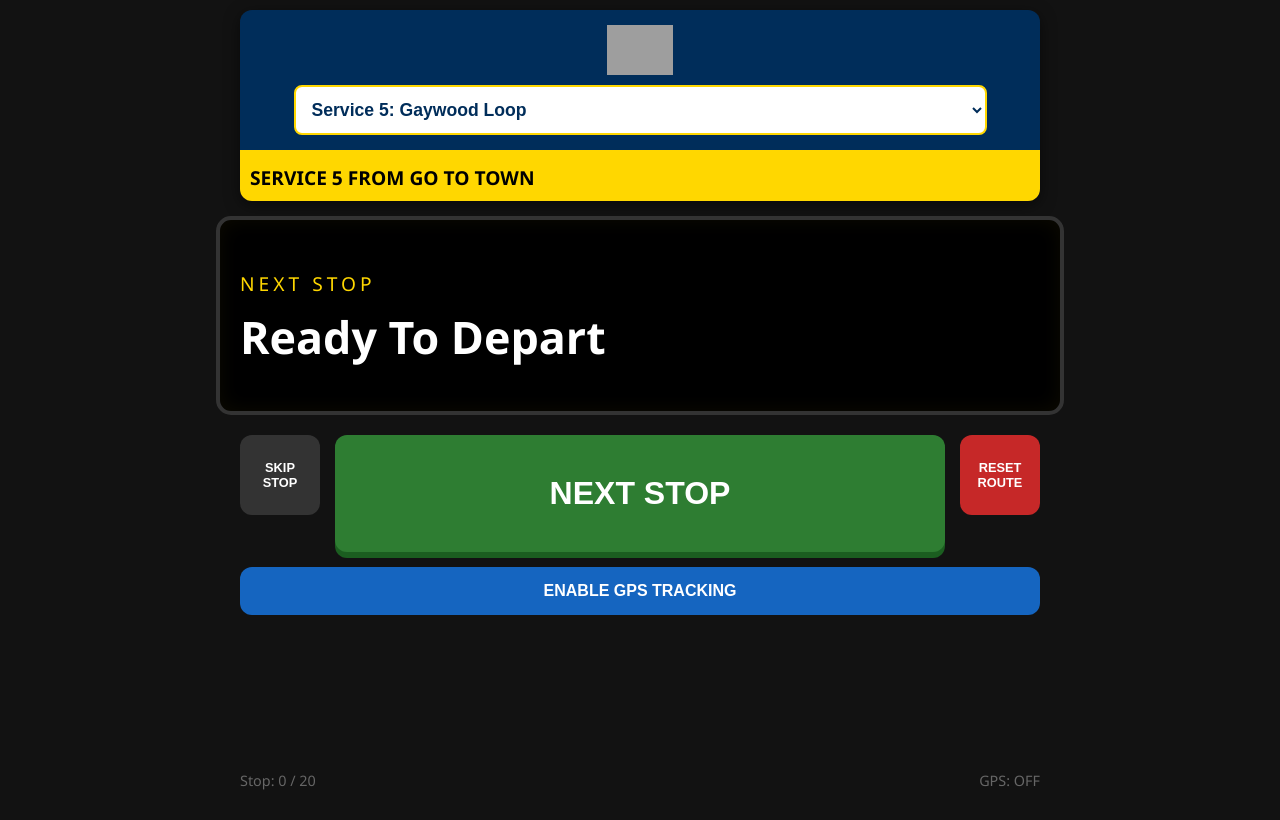
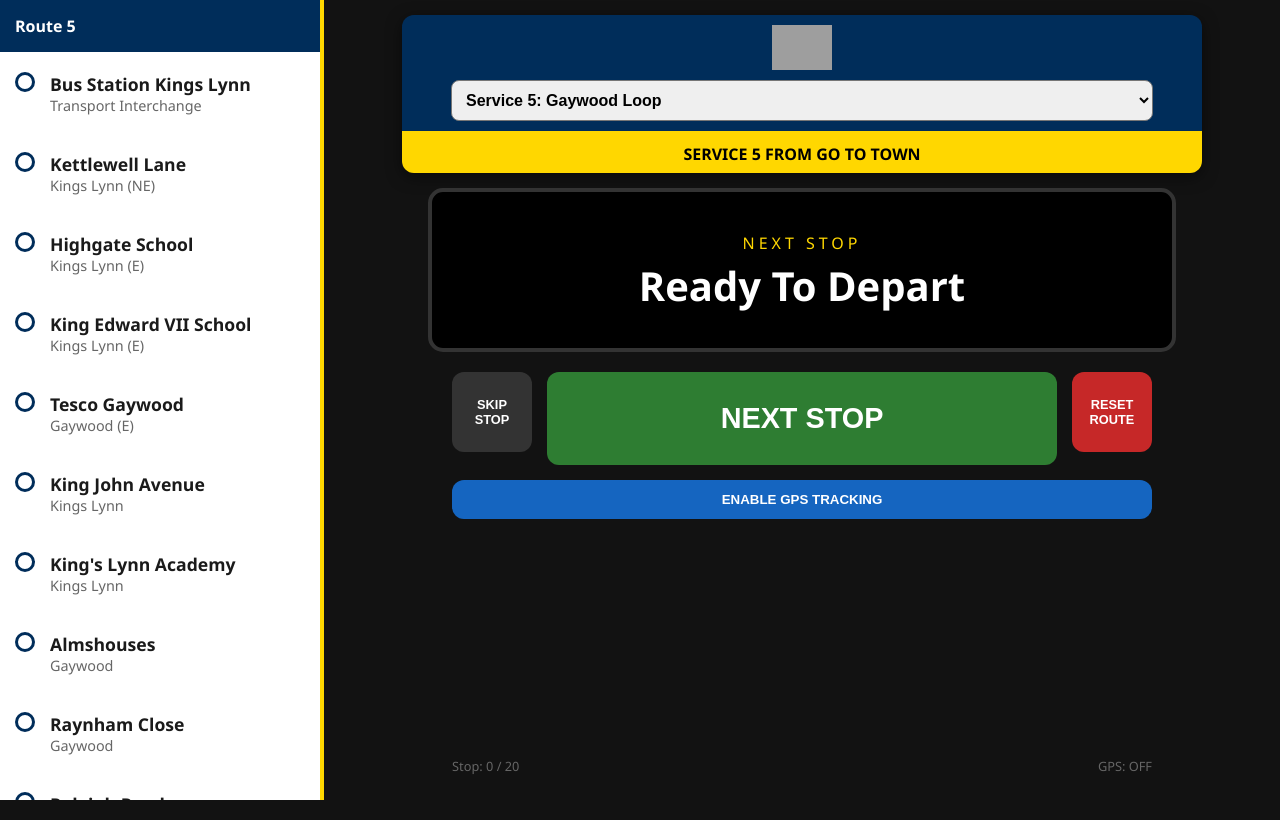
Before and after one commit to BluComputers/nextstop, a plain HTML site: page index.html in a window 1280 px wide. Drawn offline with Linux system fonts and the light colour scheme; grey boxes are pictures that could not be loaded.

Commit message:
Update index.html

```diff
--- a/index.html
+++ b/index.html
@@ -9,6 +9,7 @@
             --gtt-yellow: #ffd700;
             --gtt-dark: #121212;
             --gtt-dark-blue: #002d5a;
+            --gtt-blue-active: #2b4593;
             --gtt-green: #2e7d32;
             --gtt-red: #c62828;
             --gtt-grey: #333;
@@ -19,11 +20,100 @@
             background: var(--gtt-dark);
             color: white;
             margin: 0;
-            padding: 10px;
+            padding: 0;
+            display: flex;
+            height: 100vh;
+            overflow: hidden;
+        }
+
+        /* --- LEFT SIDEBAR (The Stop List) --- */
+        #sidebar {
+            width: 320px;
+            background: #fff;
+            color: #333;
+            display: flex;
+            flex-direction: column;
+            border-right: 4px solid var(--gtt-yellow);
+        }
+
+        .sidebar-header {
+            background: var(--gtt-dark-blue);
+            color: white;
+            padding: 15px;
+            font-weight: bold;
+        }
+
+        #stop-list-container {
+            flex-grow: 1;
+            overflow-y: auto;
+            padding: 10px 0;
+            position: relative;
+        }
+
+        /* Stop List Styling mimicking the image */
+        .stop-item {
+            display: flex;
+            align-items: flex-start;
+            padding: 10px 15px;
+            position: relative;
+            min-height: 60px;
+        }
+
+        .stop-item.active {
+            background-color: #f0f4ff;
+        }
+
+        .stop-line-box {
             display: flex;
             flex-direction: column;
             align-items: center;
-            min-height: 100vh;
+            margin-right: 15px;
+            width: 20px;
+        }
+
+        .line-segment {
+            width: 4px;
+            background: var(--gtt-dark-blue);
+            flex-grow: 1;
+        }
+
+        .stop-node {
+            width: 14px;
+            height: 14px;
+            border: 3px solid var(--gtt-dark-blue);
+            border-radius: 50%;
+            background: white;
+            z-index: 2;
+        }
+
+        .stop-item.active .stop-node {
+            background: var(--gtt-dark-blue);
+        }
+
+        .stop-info {
+            display: flex;
+            flex-direction: column;
+        }
+
+        .stop-main-name {
+            font-weight: bold;
+            font-size: 1.1rem;
+            color: #1a1a1a;
+        }
+
+        .stop-sub-name {
+            font-size: 0.9rem;
+            color: #666;
+        }
+
+        /* --- RIGHT MAIN CONTENT --- */
+        #main-content {
+            flex-grow: 1;
+            display: flex;
+            flex-direction: column;
+            align-items: center;
+            padding: 15px;
+            background: var(--gtt-dark);
         }
 
         .header-section {
@@ -37,75 +127,74 @@
 
         .logo-box {
             background: var(--gtt-dark-blue);
-            padding: 15px;
+            padding: 10px;
             display: flex;
             flex-direction: column;
             align-items: center;
             border-bottom: 4px solid var(--gtt-yellow);
         }
 
-        .logo-box img { height: 50px; margin-bottom: 10px; }
+        .logo-box img { height: 45px; margin-bottom: 10px; }
 
         select#route-selector {
             width: 90%;
-            padding: 12px;
-            font-size: 1.1rem;
+            padding: 10px;
+            font-size: 1rem;
             border-radius: 8px;
-            background: white;
-            color: var(--gtt-dark-blue);
             font-weight: bold;
-            border: 2px solid var(--gtt-yellow);
         }
 
         .header-branding {
             background: var(--gtt-yellow);
             color: #000;
-            padding: 10px;
+            padding: 8px;
             font-weight: 900;
-            font-size: 1.2rem;
             text-transform: uppercase;
+            text-align: center;
         }
 
         #display {
             background: #000;
             border: 4px solid #333;
-            padding: 50px 20px;
+            padding: 40px 20px;
             border-radius: 15px;
             margin-bottom: 20px;
             width: 95%;
-            max-width: 800px;
-            box-shadow: inset 0 0 20px rgba(255,215,0,0.05);
-            display: flex;
-            flex-direction: column;
-            justify-content: center;
+            max-width: 700px;
+            text-align: center;
         }
 
-        .label { color: var(--gtt-yellow); font-size: 1.2rem; text-transform: uppercase; letter-spacing: 4px; margin-bottom: 15px; }
-        #stop-name { font-size: 2.8rem; font-weight: bold; color: #fff; line-height: 1.1; }
+        .label { color: var(--gtt-yellow); font-size: 1rem; text-transform: uppercase; letter-spacing: 4px; margin-bottom: 10px; }
+        #stop-name { font-size: 2.5rem; font-weight: bold; color: #fff; line-height: 1.1; }
 
         .controls-grid {
             display: grid;
             grid-template-columns: 80px 1fr 80px;
             gap: 15px;
             width: 95%;
-            max-width: 800px;
+            max-width: 700px;
         }
 
-        button { border: none; border-radius: 12px; cursor: pointer; font-weight: bold; color: white; display: flex; align-items: center; justify-content: center; text-align: center; }
-        button:active { transform: scale(0.98); }
-
-        #next-btn { background: var(--gtt-green); font-size: 2rem; padding: 40px; box-shadow: 0 6px 0 #1b5e20; }
+        button { border: none; border-radius: 12px; cursor: pointer; font-weight: bold; color: white; }
+        #next-btn { background: var(--gtt-green); font-size: 1.8rem; padding: 30px; }
         .sq-btn { width: 80px; height: 80px; font-size: 0.8rem; text-transform: uppercase; }
         #skip-btn { background: var(--gtt-grey); }
         #reset-btn { background: var(--gtt-red); }
-        #gps-btn { background: #1565c0; width: 95%; max-width: 800px; margin-top: 15px; padding: 15px; font-size: 1rem; }
+        #gps-btn { background: #1565c0; width: 95%; max-width: 700px; margin-top: 15px; padding: 12px; }
 
-        .status-area { margin-top: auto; padding: 20px; display: flex; justify-content: space-between; font-size: 0.9rem; color: #666; width: 100%; max-width: 800px; }
+        .status-area { margin-top: auto; padding: 10px; display: flex; justify-content: space-between; font-size: 0.8rem; color: #666; width: 100%; max-width: 700px; }
         .gps-active { color: #4caf50; font-weight: bold; }
     </style>
 </head>
 <body>
 
+    <div id="sidebar">
+        <div class="sidebar-header" id="sidebar-route-name">Route 2</div>
+        <div id="stop-list-container">
+            </div>
+    </div>
+
+    <div id="main-content">
         <div class="header-section">
             <div class="logo-box">
                 <img src="https://www.gtt-online.co.uk/media/2193/logo.png" alt="Go To Town Logo">
@@ -137,114 +226,149 @@
             <span id="counter">Stop: 0 / 0</span>
             <span id="gps-status">GPS: OFF</span>
         </div>
+    </div>
 
     <script>
         const routeData = {
             service5: {
+                shortName: "Route 5",
                 title: "Service 5 From Go To Town",
                 stops: [
-                    ["Bus Station Kings Lynn", 52.7533, 0.4005], ["Kettlewell Lane", 52.7554, 0.4035],
-                    ["Highgate School", 52.7562, 0.4093], ["King Edward VII School", 52.7578, 0.4135],
-                    ["Tesco Gaywood", 52.7600, 0.4225], ["King John Avenue", 52.7592, 0.4278],
-                    ["King's Lynn Academy", 52.7575, 0.4285], ["Almshouses", 52.7565, 0.4288],
-                    ["Raynham Close", 52.7558, 0.4302], ["Raleigh Road", 52.7565, 0.4325],
-                    ["Hall View Road", 52.7578, 0.4338], ["Oak Circle", 52.7590, 0.4320],
-                    ["Leicester Avenue", 52.7605, 0.4305], ["Bishops Road", 52.7618, 0.4285],
-                    ["Henry Bell Close", 52.7610, 0.4250], ["Tesco Gaywood", 52.7598, 0.4220],
-                    ["The Woolpack", 52.7572, 0.4115], ["St Katherines Court", 52.7555, 0.4045],
-                    ["Railway Station", 52.7538, 0.4030], ["Bus Station", 52.7533, 0.4005]
+                    ["Bus Station Kings Lynn", "Transport Interchange"], ["Kettlewell Lane", "Kings Lynn (NE)"],
+                    ["Highgate School", "Kings Lynn (E)"], ["King Edward VII School", "Kings Lynn (E)"],
+                    ["Tesco Gaywood", "Gaywood (E)"], ["King John Avenue", "Kings Lynn"],
+                    ["King's Lynn Academy", "Kings Lynn"], ["Almshouses", "Gaywood"],
+                    ["Raynham Close", "Gaywood"], ["Raleigh Road", "Gaywood"],
+                    ["Hall View Road", "Gaywood"], ["Oak Circle", "Gaywood"],
+                    ["Leicester Avenue", "Gaywood"], ["Bishops Road", "Gaywood"],
+                    ["Henry Bell Close", "Gaywood"], ["Tesco Gaywood", "Gaywood (W)"],
+                    ["The Woolpack", "Gaywood"], ["St Katherines Court", "Kings Lynn"],
+                    ["Railway Station", "Kings Lynn (S)"], ["Bus Station", "Transport Interchange"]
                 ]
             },
             northlynn2: {
+                shortName: "Route 2",
                 title: "North Lynn 2 From Go To Town",
                 stops: [
-                    ["Bus Station", 52.7533, 0.4005], ["Austin Fields", 52.7575, 0.4010],
-                    ["Burkitt Street", 52.7588, 0.3995], ["Townsend Terrace", 52.7610, 0.3980],
-                    ["Smith Avenue", 52.7635, 0.3950], ["Turbus Road", 52.7650, 0.3930],
-                    ["St Edmundsbury Road", 52.7665, 0.3920], ["Estuary Close", 52.7680, 0.3910],
-                    ["Nottingham Road", 52.7660, 0.3950], ["Lady Jane Grey Road", 52.7645, 0.3980],
-                    ["No.1", 52.7630, 0.4000], ["Reid Way", 52.7620, 0.4020],
-                    ["Garden Court", 52.7605, 0.4015], ["Chadwick Square", 52.7590, 0.3985],
-                    ["Lady Jane Grey Road", 52.7615, 0.3970], ["Waterside", 52.7625, 0.3955],
-                    ["Greenpark Avenue", 52.7610, 0.3930], ["Shop", 52.7600, 0.3925],
-                    ["Harecroft Parade", 52.7585, 0.3950], ["Burkitt Street", 52.7588, 0.3995],
-                    ["Austin Fields", 52.7575, 0.4010], ["Railway Station", 52.7538, 0.4030],
-                    ["Bus Station", 52.7533, 0.4005]
+                    ["Transport Interchange", "Kings Lynn (Stand C)"], ["Austin Fields", "Kings Lynn (NW)"],
+                    ["Burkitt Street", "North Lynn (E)"], ["Townsend Terrace", "North Lynn (E)"],
+                    ["Smith Avenue", "North Lynn (NW)"], ["Turbus Road", "North Lynn (NW)"],
+                    ["St Edmundsbury Road", "North Lynn (NW)"], ["Estuary Close", "North Lynn (NW)"],
+                    ["Nottingham Road", "North Lynn (E)"], ["Lady Jane Grey Road", "North Lynn (E)"],
+                    ["No.1", "North Lynn (NW)"], ["Reid Way", "North Lynn (opp 73)"],
+                    ["Garden Court", "North Lynn (S)"], ["Chadwick Square", "Kings Lynn (W)"],
+                    ["Lady Jane Grey Road", "North Lynn (W)"], ["Waterside", "North Lynn (S)"],
+                    ["Greenpark Avenue", "North Lynn (SW)"], ["Shop", "North Lynn (SW)"],
+                    ["Harecroft Parade", "North Lynn (W)"], ["Burkitt Street", "North Lynn (W)"],
+                    ["Austin Fields", "Kings Lynn (SE)"], ["Railway Station", "Kings Lynn (S)"],
+                    ["Bus Station", "Transport Interchange"]
                 ]
             },
             service4: {
+                shortName: "Route 4",
                 title: "Service 4: The Grange From Go To Town",
                 stops: [
-                    ["Bus Station", 52.7533, 0.4005], ["Kettlewell Lane", 52.7554, 0.4035],
-                    ["Highgate School", 52.7562, 0.4093], ["King Edward VII School", 52.7578, 0.4135],
-                    ["Tesco Gaywood", 52.7600, 0.4225], ["Lavender Road", 52.7612, 0.4210],
-                    ["Rosebery Avenue", 52.7625, 0.4200], ["Beulah Street", 52.7640, 0.4185],
-                    ["Bevis Way", 52.7655, 0.4160], ["Aconite Road", 52.7670, 0.4140],
-                    ["Winter Nelis Way", 52.7685, 0.4125], ["Whisson Close", 52.7695, 0.4100],
-                    ["Suffield Way", 52.7675, 0.4085], ["Reeves Avenue", 52.7660, 0.4070],
-                    ["Penrose Close", 52.7650, 0.4060], ["Reeves Avenue", 52.7660, 0.4070],
-                    ["Baldock Drive", 52.7640, 0.4050], ["Spenser Road", 52.7630, 0.4035],
-                    ["Clifton Road", 52.7615, 0.4020], ["Carters Close", 52.7605, 0.4005],
-                    ["Clifford Burman", 52.7595, 0.3990], ["Garden Court", 52.7605, 0.4015],
-                    ["LynnSport", 52.7620, 0.4050], ["Stiffkey Court", 52.7635, 0.4070],
-                    ["Shop", 52.7600, 0.3925], ["Harecroft Parade", 52.7585, 0.3950],
-                    ["Burkitt Street", 52.7588, 0.3995], ["Austin Fields", 52.7575, 0.4010],
-                    ["Railway Station", 52.7538, 0.4030], ["Bus Station", 52.7533, 0.4005]
+                    ["Bus Station", "Transport Interchange"], ["Kettlewell Lane", "Kings Lynn (NE)"],
+                    ["Highgate School", "Kings Lynn (E)"], ["King Edward VII School", "Kings Lynn (E)"],
+                    ["Tesco Gaywood", "Gaywood (E)"], ["Lavender Road", "Kings Lynn (NE)"],
+                    ["Rosebery Avenue", "Kings Lynn (NE)"], ["Beulah Street", "Kings Lynn (NE)"],
+                    ["Bevis Way", "Kings Lynn (NW)"], ["Aconite Road", "Kings Lynn (NW)"],
+                    ["Winter Nelis Way", "Kings Lynn (N)"], ["Whisson Close", "Kings Lynn (N)"],
+                    ["Suffield Way", "Kings Lynn (S)"], ["Reeves Avenue", "Kings Lynn (E)"],
+                    ["Penrose Close", "Kings Lynn (S)"], ["Reeves Avenue", "Kings Lynn (E)"],
+                    ["Baldock Drive", "Kings Lynn (NE)"], ["Spenser Road", "Kings Lynn"],
+                    ["Clifton Road", "Kings Lynn (W)"], ["Carters Close", "Kings Lynn (W)"],
+                    ["Clifford Burman", "Kings Lynn (W)"], ["Garden Court", "North Lynn (S)"],
+                    ["LynnSport", "Kings Lynn (SE)"], ["Stiffkey Court", "North Lynn (E)"],
+                    ["Shop", "North Lynn (SW)"], ["Harecroft Parade", "North Lynn (W)"],
+                    ["Burkitt Street", "North Lynn (W)"], ["Austin Fields", "Kings Lynn (SE)"],
+                    ["Railway Station", "Kings Lynn (S)"], ["Bus Station", "Transport Interchange"]
                 ]
             },
             service3: {
+                shortName: "Route 3",
                 title: "Service 3 From Go To Town",
                 stops: [
-                    ["Bus Station", 52.7533, 0.4005], ["Kettlewell Lane", 52.7554, 0.4035],
-                    ["Highgate School", 52.7562, 0.4093], ["King Edward VII School", 52.7578, 0.4135],
-                    ["Tesco Gaywood", 52.7600, 0.4225], ["Lavender Road", 52.7612, 0.4210],
-                    ["Rosebery Avenue", 52.7625, 0.4200], ["Beulah Street", 52.7640, 0.4185],
-                    ["Marsh Lane", 52.7660, 0.4170], ["Lilac Wood", 52.7680, 0.4180],
-                    ["Grafton Road", 52.7700, 0.4200], ["Gresham Close", 52.7720, 0.4220],
-                    ["Temple Road", 52.7740, 0.4240], ["Blackford Road", 52.7755, 0.4260],
-                    ["Hemington Close", 52.7770, 0.4280], ["Lexham Road", 52.7785, 0.4290],
-                    ["Euston Way", 52.7800, 0.4300], ["Stody Drive", 52.7815, 0.4280],
-                    ["Langley Road", 52.7825, 0.4260], ["Deas Road", 52.7835, 0.4240],
-                    ["Swan", 52.7850, 0.4250], ["Meadow Road", 52.7870, 0.4260],
-                    ["Spinney Close", 52.7890, 0.4270], ["Keble Close", 52.7910, 0.4280],
-                    ["Alban Road", 52.7930, 0.4290], ["The Green", 52.7950, 0.4300],
-                    ["Village Hall", 52.7940, 0.4310], ["Fountaine Grove", 52.7880, 0.4350],
-                    ["Castleacre Close", 52.7850, 0.4360], ["Bacton Close", 52.7830, 0.4370],
-                    ["Oak Avenue", 52.7810, 0.4380], ["Castle Rising Road", 52.7790, 0.4390],
-                    ["Deas Road", 52.7835, 0.4240], ["Langley Road", 52.7825, 0.4260],
-                    ["Stody Drive", 52.7815, 0.4280], ["Euston Way", 52.7800, 0.4300],
-                    ["Lexham Road", 52.7785, 0.4290], ["Hemington Close", 52.7770, 0.4280],
-                    ["Blackford Road", 52.7755, 0.4260], ["Temple Road", 52.7740, 0.4240],
-                    ["Gresham Close", 52.7720, 0.4220], ["Grafton Road", 52.7700, 0.4200],
-                    ["Lilac Wood", 52.7680, 0.4180], ["Marsh Lane", 52.7660, 0.4170],
-                    ["Beulah Street", 52.7640, 0.4185], ["Rosebery Avenue", 52.7625, 0.4200],
-                    ["Lavender Road", 52.7612, 0.4210], ["Tesco Gaywood", 52.7598, 0.4220],
-                    ["The Woolpack", 52.7572, 0.4115], ["St Katherines Court", 52.7555, 0.4045],
-                    ["Railway Station", 52.7538, 0.4030], ["Bus Station", 52.7533, 0.4005]
+                    ["Bus Station", "Transport Interchange"], ["Kettlewell Lane", "Kings Lynn (NE)"],
+                    ["Highgate School", "Kings Lynn (E)"], ["King Edward VII School", "Kings Lynn (E)"],
+                    ["Tesco Gaywood", "Gaywood (E)"], ["Lavender Road", "Kings Lynn (NE)"],
+                    ["Rosebery Avenue", "Kings Lynn (NE)"], ["Beulah Street", "Kings Lynn (NE)"],
+                    ["Marsh Lane", "Kings Lynn (N)"], ["Lilac Wood", "Kings Lynn (SE)"],
+                    ["Grafton Road", "Kings Lynn (E)"], ["Gresham Close", "South Wootton (N)"],
+                    ["Temple Road", "South Wootton (E)"], ["Blackford Road", "South Wootton (SE)"],
+                    ["Hemington Close", "South Wootton (NE)"], ["Lexham Road", "South Wootton (N)"],
+                    ["Euston Way", "South Wootton (NE)"], ["Stody Drive", "South Wootton (NW)"],
+                    ["Langley Road", "South Wootton (SW)"], ["Deas Road", "South Wootton (W)"],
+                    ["Swan", "South Wootton (N)"], ["Meadow Road", "South Wootton (N)"],
+                    ["Spinney Close", "South Wootton (N)"], ["Keble Close", "North Wootton (N)"],
+                    ["Alban Road", "North Wootton (N)"], ["The Green", "North Wootton (E)"],
+                    ["Village Hall", "North Wootton (S)"], ["Fountaine Grove", "South Wootton (SW)"],
+                    ["Castleacre Close", "South Wootton (S)"], ["Bacton Close", "South Wootton (E)"],
+                    ["Oak Avenue", "South Wootton (S)"], ["Castle Rising Road", "South Wootton (E)"],
+                    ["Deas Road", "South Wootton (E)"], ["Langley Road", "South Wootton (NE)"],
+                    ["Stody Drive", "South Wootton (S)"], ["Euston Way", "South Wootton (SW)"],
+                    ["Lexham Road", "South Wootton (S)"], ["Hemington Close", "South Wootton (SW)"],
+                    ["Blackford Road", "South Wootton (NW)"], ["Temple Road", "South Wootton (W)"],
+                    ["Gresham Close", "South Wootton (S)"], ["Grafton Road", "South Wootton (W)"],
+                    ["Lilac Wood", "Kings Lynn (NW)"], ["Marsh Lane", "Kings Lynn (SW)"],
+                    ["Beulah Street", "Kings Lynn (SW)"], ["Rosebery Avenue", "Kings Lynn (SW)"],
+                    ["Lavender Road", "Kings Lynn (S)"], ["Tesco", "Gaywood (W)"],
+                    ["The Woolpack", "Kings Lynn (NW)"], ["St Katherines Court", "Kings Lynn (SW)"],
+                    ["Railway Station", "Kings Lynn (S)"], ["Bus Station", "Transport Interchange"]
                 ]
             },
             service3h: {
+                shortName: "Route 3H",
                 title: "Service 3H From Go To Town",
                 stops: [
-                    ["Bus Station", 52.7533, 0.4005], ["Austin Fields", 52.7575, 0.4010],
-                    ["Retail Park", 52.7585, 0.4080], ["Bergen Way", 52.7620, 0.4120],
-                    ["Bryggen Road", 52.7650, 0.4100], ["Hamburg Way", 52.7665, 0.4080],
-                    ["Hamburg Way (Return)", 52.7665, 0.4080], ["St James Medical Practice", 52.7545, 0.4075],
-                    ["South Wootton Lane", 52.7610, 0.4180], ["Ffolkes Drive", 52.7630, 0.4165],
-                    ["Baldock Drive", 52.7640, 0.4050], ["Mill Lane (NW)", 52.7660, 0.4030],
-                    ["Mill Lane (NE)", 52.7660, 0.4030], ["Empire Avenue", 52.7645, 0.4000],
-                    ["Orb & Spectre", 52.7700, 0.4050], ["Nursery Lane", 52.7685, 0.4070],
-                    ["Hamburg Way", 52.7665, 0.4080], ["Bergen Way", 52.7620, 0.4120],
-                    ["Retail Park", 52.7585, 0.4080], ["Austin Fields", 52.7575, 0.4010],
-                    ["Railway Station", 52.7538, 0.4030], ["Bus Station", 52.7533, 0.4005]
+                    ["Bus Station", "Transport Interchange"], ["Austin Fields", "Kings Lynn (NW)"],
+                    ["Retail Park", "Kings Lynn (NE)"], ["Bergen Way", "Kings Lynn (W)"],
+                    ["Bryggen Road", "North Lynn (E)"], ["Hamburg Way", "Kings Lynn (N)"],
+                    ["Hamburg Way", "Kings Lynn (E)"], ["St James Medical Practice", "Kings Lynn (E)"],
+                    ["South Wootton Lane", "Kings Lynn"], ["Ffolkes Drive", "Kings Lynn (W)"],
+                    ["Baldock Drive", "Kings Lynn (SW)"], ["Mill Lane", "Kings Lynn (NW)"],
+                    ["Mill Lane", "Kings Lynn (NE)"], ["Empire Avenue", "Kings Lynn (NE)"],
+                    ["Orb & Spectre", "South Wootton (NE)"], ["Nursery Lane", "South Wootton (SW)"],
+                    ["Hamburg Way", "Kings Lynn (SW)"], ["Bergen Way", "Kings Lynn (W)"],
+                    ["Retail Park", "Kings Lynn (SW)"], ["Austin Fields", "Kings Lynn (SE)"],
+                    ["Railway Station", "Kings Lynn (S)"], ["Bus Station", "Transport Interchange"]
                 ]
             }
         };
 
         let currentRouteKey = "service5";
         let currentIndex = -1;
-        let gpsActive = false;
-        let watchId = null;
+
+        function renderStopList() {
+            const container = document.getElementById('stop-list-container');
+            const route = routeData[currentRouteKey];
+            document.getElementById('sidebar-route-name').innerText = route.shortName;
+
+            container.innerHTML = "";
+            route.stops.forEach((stop, index) => {
+                const item = document.createElement('div');
+                item.className = `stop-item ${index === currentIndex ? 'active' : ''}`;
+                item.id = `stop-item-${index}`;
+
+                item.innerHTML = `
+                    <div class="stop-line-box">
+                        <div class="stop-node"></div>
+                        ${index < route.stops.length - 1 ? '<div class="line-segment"></div>' : ''}
+                    </div>
+                    <div class="stop-info">
+                        <div class="stop-main-name">${stop[0]}</div>
+                        <div class="stop-sub-name">${stop[1]}</div>
+                    </div>
+                `;
+                container.appendChild(item);
+            });
+
+            // Scroll to active stop
+            if (currentIndex >= 0) {
+                const activeEl = document.getElementById(`stop-item-${currentIndex}`);
+                activeEl.scrollIntoView({ behavior: 'smooth', block: 'center' });
+            }
+        }
 
         function changeRoute() {
             currentRouteKey = document.getElementById('route-selector').value;
@@ -262,6 +386,7 @@
             } else if (currentIndex >= stops.length) {
                 document.getElementById('stop-name').innerText = "End of Route";
             }
+            renderStopList();
         }
 
         function manualNext() {
@@ -284,40 +409,7 @@
                 document.getElementById('stop-name').innerText = "Ready To Depart";
                 document.getElementById('counter').innerText = `Stop: 0 / ${routeData[currentRouteKey].stops.length}`;
                 window.speechSynthesis.cancel();
-            }
-        }
-
-        function toggleGPS() {
-            const btn = document.getElementById('gps-btn');
-            const status = document.getElementById('gps-status');
-            if (!gpsActive) {
-                if ("geolocation" in navigator) {
-                    watchId = navigator.geolocation.watchPosition(checkLocation, null, {enableHighAccuracy: true});
-                    gpsActive = true;
-                    btn.innerText = "DISABLE GPS TRACKING";
-                    status.innerText = "GPS: ACTIVE";
-                    status.classList.add("gps-active");
-                }
-            } else {
-                navigator.geolocation.clearWatch(watchId);
-                gpsActive = false;
-                btn.innerText = "ENABLE GPS TRACKING";
-                status.innerText = "GPS: OFF";
-                status.classList.remove("gps-active");
-            }
-        }
-
-        function checkLocation(pos) {
-            const lat = pos.coords.latitude;
-            const lon = pos.coords.longitude;
-            const stops = routeData[currentRouteKey].stops;
-            const nextIdx = currentIndex + 1;
-            if (nextIdx < stops.length) {
-                const dist = Math.sqrt(Math.pow(lat - stops[nextIdx][1], 2) + Math.pow(lon - stops[nextIdx][2], 2));
-                if (dist < 0.0007) {
-                    currentIndex = nextIdx;
-                    updateDisplay(true);
-                }
+                renderStopList();
             }
         }
 
@@ -329,6 +421,7 @@
             window.speechSynthesis.speak(utterance);
         }
 
+        // Initialize
         changeRoute();
     </script>
 </body>
```
Lines whose indentation alone changed are shown as unchanged.
